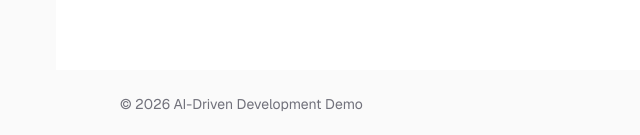
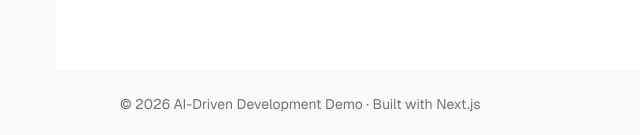
Before and after one commit to maheradx/ai-demo, a Next.js app: page / in a window 1280 px wide. Shown: the part 662-797 px from the top of the page, without its empty margins (200-840 px from the left). Built offline with nearby package versions, Linux system fonts and the light colour scheme.

Commit message:
test: extend footer subtitle (validate auto-review tools fix) (#9)

```diff
--- a/app/page.tsx
+++ b/app/page.tsx
@@ -61,7 +61,7 @@ export default function Home() {
         </div>
       </main>
       <footer className="w-full max-w-3xl px-16 py-6 text-sm text-zinc-500 dark:text-zinc-500">
-        © {new Date().getFullYear()} AI-Driven Development Demo
+        © {new Date().getFullYear()} AI-Driven Development Demo · Built with Next.js
       </footer>
     </div>
   );
```
